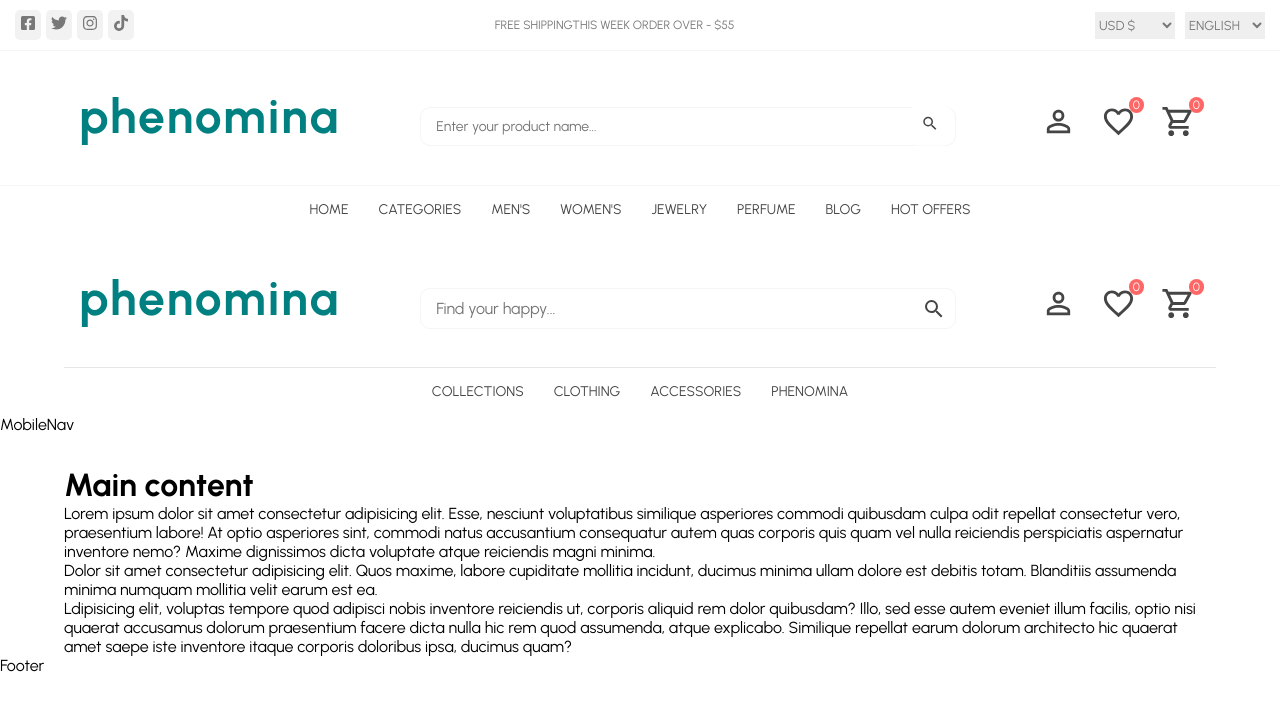
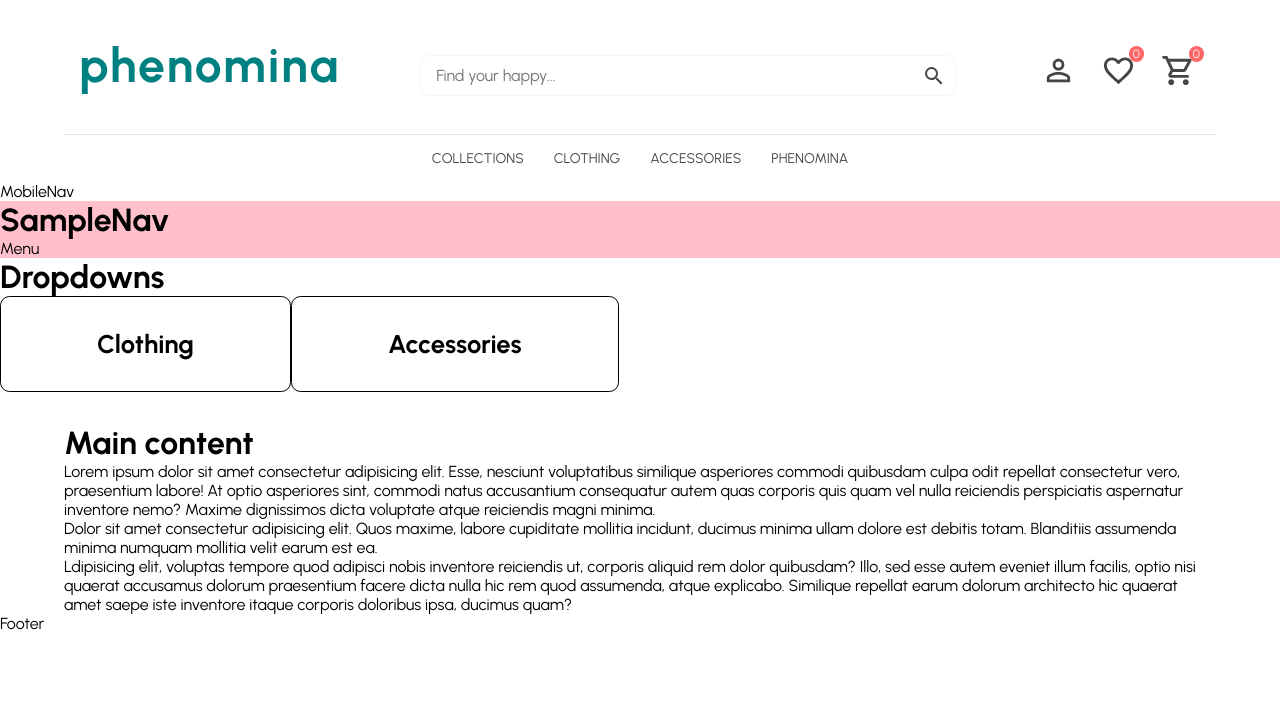
Before and after one commit to lisawagner/ecommerce-phenominav, a React (Create React App) app: page / in a window 1280 px wide. Shown: the top 710 px of the page. Built offline with nearby package versions, Linux system fonts and the light colour scheme.

Commit message:
navbar hover effects testing

```diff
--- /dev/null
+++ b/src/components/Dropdown/Dropdown.jsx
@@ -0,0 +1,39 @@
+import React, { useState } from 'react'
+import { Link } from 'react-router-dom'
+
+import { MainWrap, DropDownContainer, DropDownHeader, DropDownListContainer, DropDownList, ListItem } from './dropdownStyle'
+
+const items = ["Tops", "Jackets", "Sweaters"];
+
+const Dropdown = () => {
+  const [isOpen, setIsOpen] = useState(false);
+
+  const handleToggle = () => setIsOpen(!isOpen);
+
+  return (
+    <MainWrap>
+      <h1>Custom Select Dropdown</h1>
+      <DropDownContainer>
+        <DropDownHeader onClick={handleToggle} >Clothing</DropDownHeader>
+
+        { isOpen && (
+          <DropDownListContainer>
+          <DropDownList>
+
+            {/* {items.map((item) => { <ListItem>{item}</ListItem> })} */}
+            {items.map(item => (
+              <ListItem key={Math.random()} >{item}</ListItem>
+            ) )}
+
+          </DropDownList>
+          </DropDownListContainer>
+        )}
+
+
+
+      </DropDownContainer>
+    </MainWrap>
+  )
+}
+
+export default Dropdown
--- /dev/null
+++ b/src/components/Dropdown/dropdownStyle.js
@@ -0,0 +1,53 @@
+import styled from 'styled-components';
+import { Link } from 'react-router-dom'
+
+import { DEVICE } from '../../constants/Breakpoints';
+
+export const MainWrap = styled.div`
+  font-family: sans-serif;
+  background: #f0f0f0;
+  height: 100vh;
+`;
+
+export const DropDownContainer = styled.div`
+  width: 10.5em;
+  margin: 0 auto;
+`;
+
+export const DropDownHeader = styled.div`
+  margin-bottom: 0.8em;
+  padding: 0.4em 2em 0.4em 1em;
+  box-shadow: 0 2px 3px rgba(0, 0, 0, 0.15);
+  font-weight: 500;
+  font-size: 1.3rem;
+  color: #3faffa;
+`;
+
+export const DropDownListContainer = styled.div`
+  position: absolute;
+  z-index: 100;
+  width: 10.5em;
+`;
+
+export const DropDownList = styled.ul`
+  padding: 0;
+  margin: 0;
+  padding-left: 1em;
+  background: #ffffff;
+  border: 2px solid #e5e5e5;
+  box-sizing: border-box;
+  color: #3faffa;
+  font-size: 1.3rem;
+  font-weight: 500;
+  &:first-child {
+    padding-top: 0.8em;
+  }
+`;
+
+export const ListItem = styled.li`
+  list-style: none;
+  margin-bottom: 0.8em;
+  &:hover {
+    color: #fd9e46;
+  }
+`;
--- /dev/null
+++ b/src/components/Dropdowns/Dropdowns.jsx
@@ -0,0 +1,29 @@
+import React from 'react'
+
+import { DivDropdown, SpanDropdownTitle, DivDropdownContent, ItemDropdown  } from './dropdownStyles'
+
+const Dropdowns = () => {
+  return (
+    <>
+      <h1>Dropdowns</h1>
+      <DivDropdown>
+        <SpanDropdownTitle>Clothing</SpanDropdownTitle>
+          <DivDropdownContent>
+            <ItemDropdown>Item 1</ItemDropdown>
+            <ItemDropdown>Item 2</ItemDropdown>
+            <ItemDropdown>Item 3</ItemDropdown>
+          </DivDropdownContent>
+      </DivDropdown>
+      <DivDropdown>
+        <SpanDropdownTitle>Accessories</SpanDropdownTitle>
+          <DivDropdownContent>
+            <ItemDropdown>Item 1</ItemDropdown>
+            <ItemDropdown>Item 2</ItemDropdown>
+            <ItemDropdown>Item 3</ItemDropdown>
+          </DivDropdownContent>
+      </DivDropdown>
+    </>
+  )
+}
+
+export default Dropdowns
--- /dev/null
+++ b/src/components/Dropdowns/dropdownStyles.js
@@ -0,0 +1,43 @@
+import styled from 'styled-components';
+import { Link } from 'react-router-dom'
+
+import { DEVICE } from '../../constants/Breakpoints';
+
+export const DivDropdownContent = styled.div`
+  display: none;
+  position: absolute;
+  background-color: #f9f9f9;
+  min-width: 24.7rem;
+  box-shadow: 0px 8px 16px 0px rgba(0, 0, 0, 0.2);
+  z-index: 1;
+`;
+
+export const DivDropdown = styled.div`
+  position: relative;
+  display: inline-block;
+
+  &:hover ${DivDropdownContent} {
+    display: block;
+  }
+`;
+
+export const SpanDropdownTitle = styled.div`
+  font-size: 1.6rem;
+  font-weight: bold;
+  padding: 2rem 6rem;
+  border-radius: 0.6rem;
+  border: 1px solid black;
+
+  &:hover {
+    cursor: pointer;
+  }
+`;
+
+export const ItemDropdown = styled.p`
+  padding: 1rem;
+
+  &:hover {
+    cursor: pointer;
+    background: lightgray;
+  }
+`;
--- a/src/components/Layout/Layout.jsx
+++ b/src/components/Layout/Layout.jsx
@@ -1,8 +1,11 @@
 import React from 'react'
+import Dropdown from '../Dropdown/Dropdown'
+import Dropdowns from '../Dropdowns/Dropdowns'
 // import Navbar from '../Navbar/Navbar'
 import Footer from '../Footer/Footer'
 import Navbar3 from '../Navbar3/Navbar3'
 import Header from '../Navbar4/Header'
+import SampleNav from '../SampleNav/SampleNav'
 // import Navbar4 from '../Navbar4/Navbar4'
 // import Navbar2 from '../Navbar2/Navbar2'
 
@@ -11,8 +14,11 @@ const Layout = ({children}) => {
     <>
       {/* <Navbar /> */}
       {/* <Navbar2 /> */}
-      <Navbar3 />
+      {/* <Navbar3 /> */}
       <Header />
+      <SampleNav />
+      {/* <Dropdown /> */}
+      <Dropdowns />
       {children}
       <Footer />
     </>
--- a/src/components/Navbar4/desktopNavStyle.js
+++ b/src/components/Navbar4/desktopNavStyle.js
@@ -18,6 +18,8 @@ export const DesktopNavWrap = styled.div`
   /* margin: auto */
 `
 
+
+// STYLEDUL ///
 //desktop-menu-category-list
 export const DesktopMenuList = styled.ul`
   position: relative;
@@ -25,13 +27,17 @@ export const DesktopMenuList = styled.ul`
   justify-content: center;
   align-items: center;
   gap: 30px;
+
+
 `
 
+// STYLEDLI ///
 //menu-category
 export const MenuItem = styled.li`
 
 `
 
+// STYLEDA ///
 //menu-title |||||switch to react-router-dom Links
 export const MenuLink = styled.a`
   position: relative;
@@ -62,11 +68,16 @@ export const MenuLink = styled.a`
   &:hover::after {
     transform: scaleX(1);
   }
+
+  /* when hover here, show DropdownList */
+
+
+
 `
-
+// DROPDOWNLI /////////
 // dropdown-list
 export const DropdownList = styled.ul`
-  position: absolute;
+  /* position: absolute;
   top: 100%;
   left: 0;
   width: 200px;
@@ -74,21 +85,26 @@ export const DropdownList = styled.ul`
   padding: 20px 0;
   border-radius: var(--border-radius-md);
   border: 1px solid var(--cultured);
-  box-shadow: 0 3px 5px hsla(0, 0%, 0%, 0.1);
+  box-shadow: 0 3px 5px hsla(0, 0%, 0%, 0.1); */
 
   /* ||||||||||||||||||  HERE ||||||||||||||||||||||||| */
-  transform: translateY(50px);
+  /* transform: translateY(50px);
   opacity: 0;
   visibility: hidden;
-  pointer-events: none;
+  pointer-events: none; */
+
+  /* transition: var(--transition-timing);
+  z-index: 5; */
+  display: none;
+`
 
 
-  transition: var(--transition-timing);
-  z-index: 5;
+//dropdown-item
+export const DropdownItem = styled.li`
+  &:hover {
+    background: red;
+  }
 `
-
-//dropdown-item
-export const DropdownItem = styled.li``
 
 //no className here, need to switch to rrd Link
 export const TempLink = styled.a`
@@ -101,4 +117,6 @@ export const TempLink = styled.a`
   &:hover {
     color: var(--salmon-pink);
   }
+
+
 `
--- /dev/null
+++ b/src/components/SampleNav/SampleNav.jsx
@@ -0,0 +1,21 @@
+import React from 'react'
+import { Link } from 'react-router-dom'
+import { SampleWrap, NavbarDropdown, NavbarDropdownContent } from './sampleNavStyle'
+
+const SampleNav = () => {
+  return (
+    <>
+      <SampleWrap>
+        <h1>SampleNav</h1>
+        <NavbarDropdown>
+          <span>Menu</span>
+          <NavbarDropdownContent>
+            <Link to="/">Dropdown here</Link>
+          </NavbarDropdownContent>
+        </NavbarDropdown>
+      </SampleWrap>
+    </>
+  )
+}
+
+export default SampleNav
--- /dev/null
+++ b/src/components/SampleNav/sampleNavStyle.js
@@ -0,0 +1,28 @@
+import styled from 'styled-components';
+import { Link } from 'react-router-dom'
+
+import { DEVICE } from '../../constants/Breakpoints';
+
+
+export const SampleWrap = styled.div`
+  background: pink;
+`
+
+export const NavbarDropdownContent = styled.div`
+  display: none;
+  position: absolute;
+  background-color: #f9f9f9;
+  min-width: 160px;
+  box-shadow: 0px 8px 16px 0px rgba(0, 0, 0, 0, 2);
+  padding: 12px 16px;
+  z-index: 1;
+`
+
+export const NavbarDropdown = styled.div`
+  position: relative;
+  display: inline-block;
+
+  &:hover ${NavbarDropdownContent} {
+    display: block;
+  }
+`
```
Lines whose indentation alone changed are shown as unchanged.
